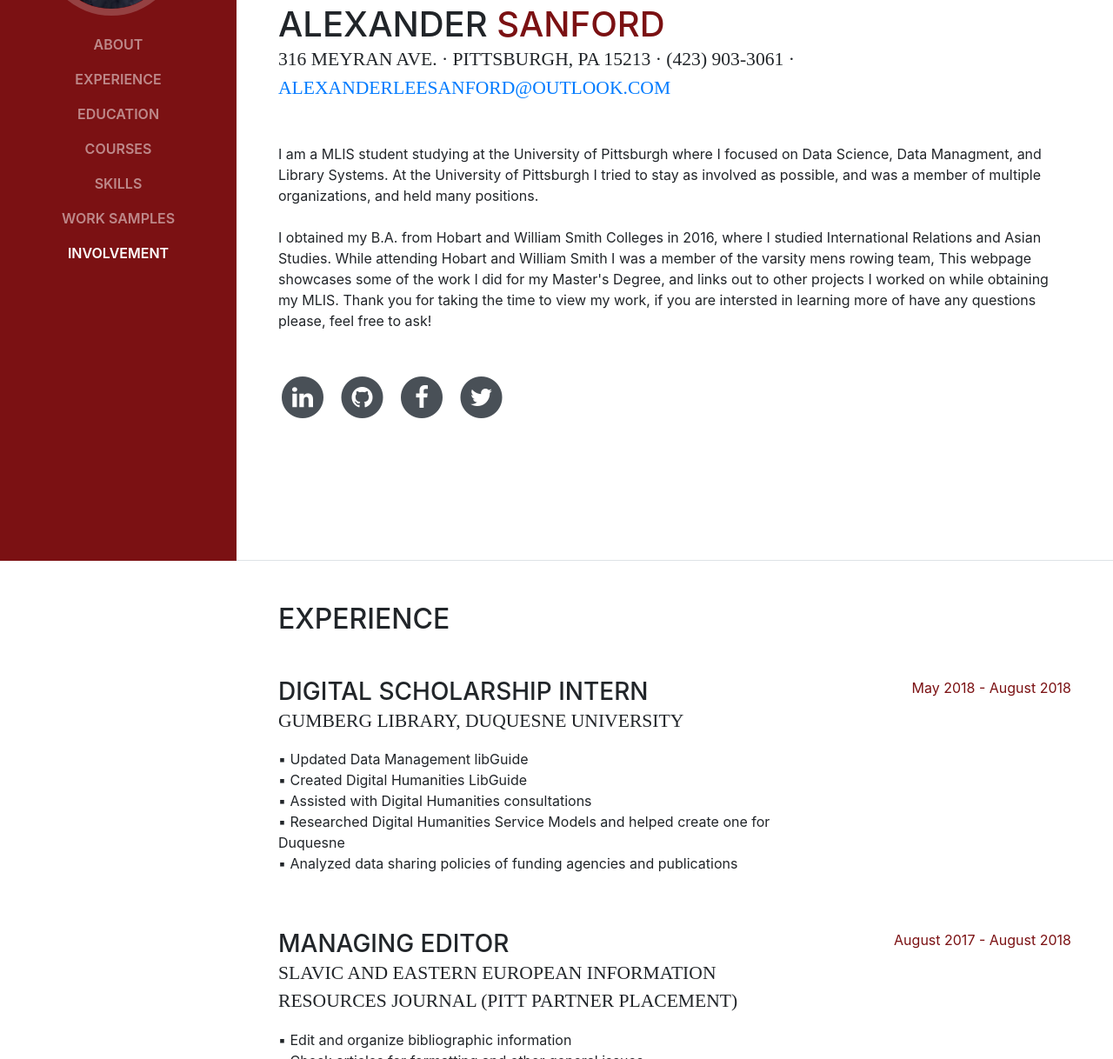
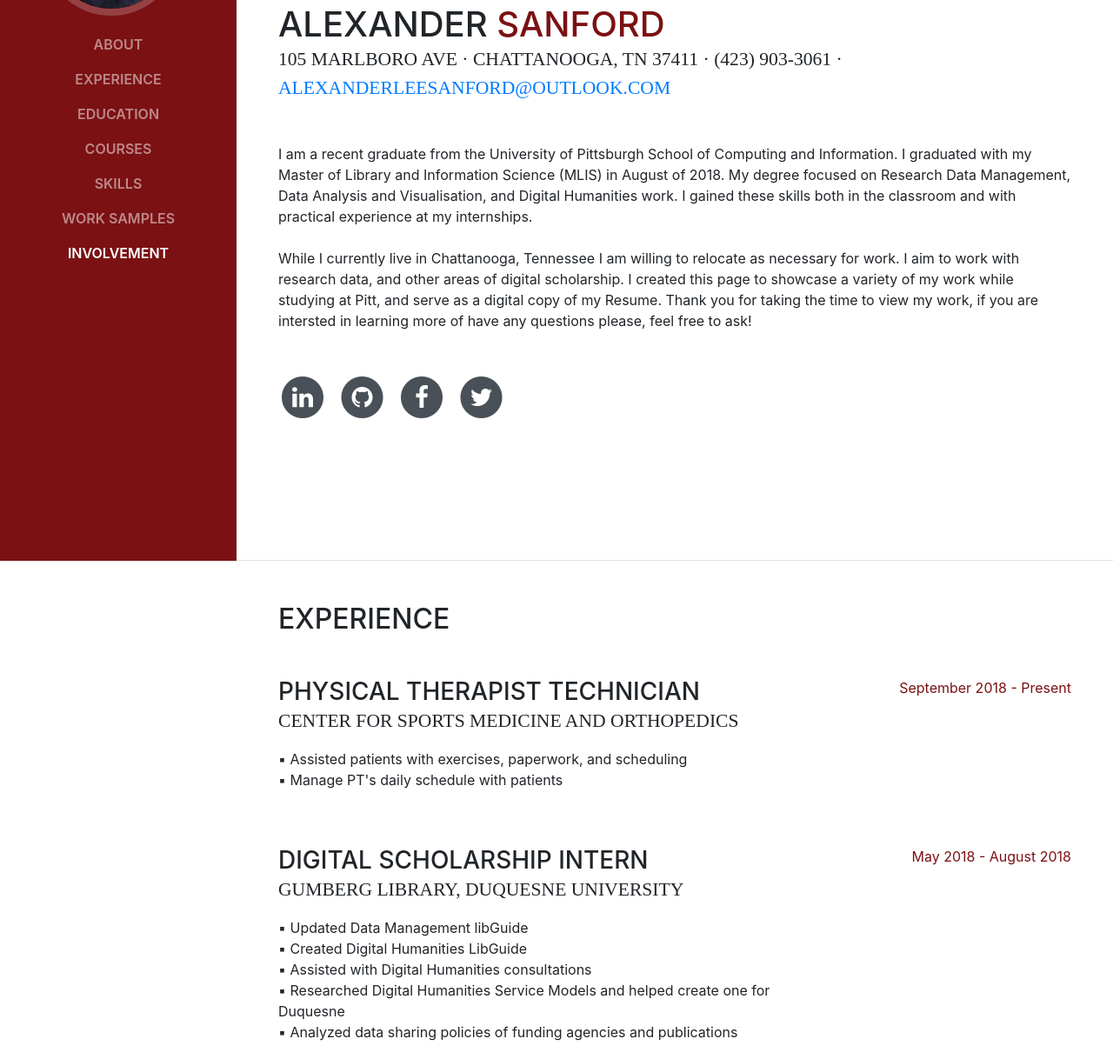
Before and after one commit to AlexSanford13/Portfolio, a website with bundled scripts: page index.html in a window 1280 px wide. Shown: the part 155-1373 px from the top of the page at 87% size. Built offline with nearby package versions, Linux system fonts and the light colour scheme; a web font is replaced by a local one.

Commit message:
Updates to Website Description

```diff
--- a/index.html
+++ b/index.html
@@ -68,16 +68,18 @@
           <h1 class="mb-0">Alexander
             <span class="text-primary">Sanford</span>
           </h1>
-          <div class="subheading mb-5">316 Meyran Ave. · Pittsburgh, PA 15213 · (423) 903-3061 ·
+          <div class="subheading mb-5">105 Marlboro Ave · Chattanooga, TN 37411 · (423) 903-3061 ·
             <a href="mailto:alexanderleesanford@outlook.com">alexanderleesanford@outlook.com</a>
           </div>
-          <p class="mb-5">I am a MLIS student studying at the University of Pittsburgh where I focused on Data Science, Data Managment, and Library Systems.
-            At the University of Pittsburgh I tried to stay as involved as possible, and was a member of multiple organizations, and held many positions.
+          <p class="mb-5">I am a recent graduate from the University of Pittsburgh School of Computing and Information.
+            I graduated with my Master of Library and Information Science (MLIS) in August of 2018.
+            My degree focused on Research Data Management, Data Analysis and Visualisation, and Digital Humanities work.
+            I gained these skills both in the classroom and with practical experience at my internships.
             <br />
             <br />
-            I obtained my B.A. from Hobart and William Smith Colleges in 2016, where I studied International Relations and Asian Studies.
-            While attending Hobart and William Smith I was a member of the varsity mens rowing team,
-            This webpage showcases some of the work I did for my Master's Degree, and links out to other projects I worked on while obtaining my MLIS.
+            While I currently live in Chattanooga, Tennessee I am willing to relocate as necessary for work.
+            I aim to work with research data, and other areas of digital scholarship.
+            I created this page to showcase a variety of my work while studying at Pitt, and serve as a digital copy of my Resume.
             Thank you for taking the time to view my work, if you are intersted in learning more of have any questions please, feel free to ask!</p>
           <ul class="list-inline list-social-icons mb-0">
             <li class="list-inline-item">
@@ -119,6 +121,18 @@
       <section class="resume-section p-3 p-lg-5 d-flex flex-column" id="experience">
         <div class="my-auto">
           <h2 class="mb-5">Experience</h2>
+
+          <div class="resume-item d-flex flex-column flex-md-row mb-5">
+            <div class="resume-content mr-auto">
+              <h3 class="mb-0">Physical Therapist Technician</h3>
+              <div class="subheading mb-3">Center for Sports Medicine and Orthopedics</div>
+              <p>▪ Assisted patients with exercises, paperwork, and scheduling<br />
+                 ▪ Manage PT's daily schedule with patients</p>
+            </div>
+            <div class="resume-date text-md-right">
+              <span class="text-primary">September 2018 - Present</span>
+            </div>
+          </div>
 
           <div class="resume-item d-flex flex-column flex-md-row mb-5">
             <div class="resume-content mr-auto">
```
